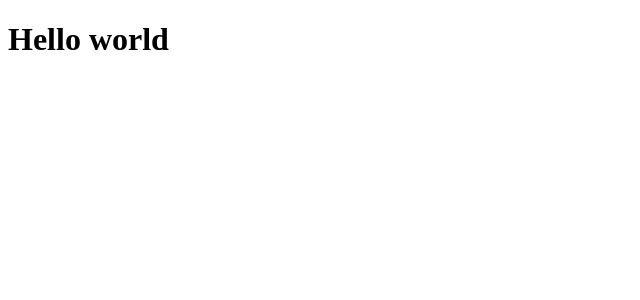
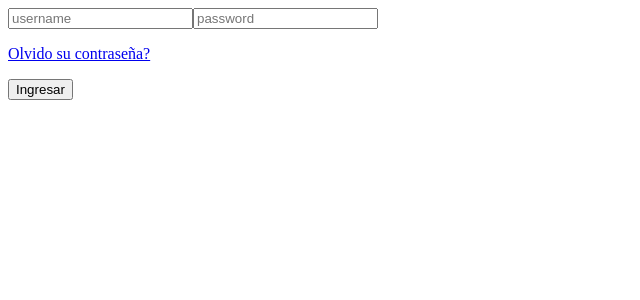
Before and after one commit to anderdavid/MobilityV2, an Angular app: page /login in a window 1280 px wide. Before the commit this address led to /. Shown: the top 300 px of the page, without its empty margins (0-640 px from the left). Built offline with nearby package versions, Linux system fonts and the light colour scheme.

Commit message:
se implementa routing

```diff
--- a/src/app/app.component.html
+++ b/src/app/app.component.html
@@ -1,5 +1,6 @@
-<main class="main">
+<!-- <main class="main">
   <h1>Hello world</h1>
-</main>
+  <app-login></app-login>
+</main> -->
 
 <router-outlet></router-outlet>
--- a/src/app/app.component.ts
+++ b/src/app/app.component.ts
@@ -1,13 +1,15 @@
 import { Component } from '@angular/core';
 import { CommonModule } from '@angular/common';
 import { RouterOutlet } from '@angular/router';
+import { UsersModule } from './users/users.module';
+import { LoginComponent } from './users/login/login.component';
 
 @Component({
   selector: 'app-root',
   standalone: true,
-  imports: [CommonModule, RouterOutlet],
+  imports: [CommonModule, RouterOutlet, UsersModule, LoginComponent],
   templateUrl: './app.component.html',
-  styleUrl: './app.component.css'
+  styleUrl: './app.component.css',
 })
 export class AppComponent {
   title = 'MobilityV2';
--- a/src/app/app.routes.ts
+++ b/src/app/app.routes.ts
@@ -1,3 +1,7 @@
 import { Routes } from '@angular/router';
+import { LoginComponent } from './users/login/login.component';
 
-export const routes: Routes = [];
+export const routes: Routes = [
+  { path: '', redirectTo: '/login', pathMatch: 'full' },
+  { path: 'login', component: LoginComponent },
+];
--- /dev/null
+++ b/src/app/users/login/login.component.html
@@ -0,0 +1,6 @@
+<form action="#">
+  <input type="text" placeholder="username" />
+  <input type="password" name="password" placeholder="password" />
+  <p><a href="#">Olvido su contraseña?</a></p>
+  <button>Ingresar</button>
+</form>
```
Also changed, not shown: src/app/users/login/login.component.ts (added, +12 -0 lines), src/app/users/users.module.ts (added, +12 -0 lines), src/app/users/login/login.component.css (added), 1 other file (tests, documents, lock files or other folders).
